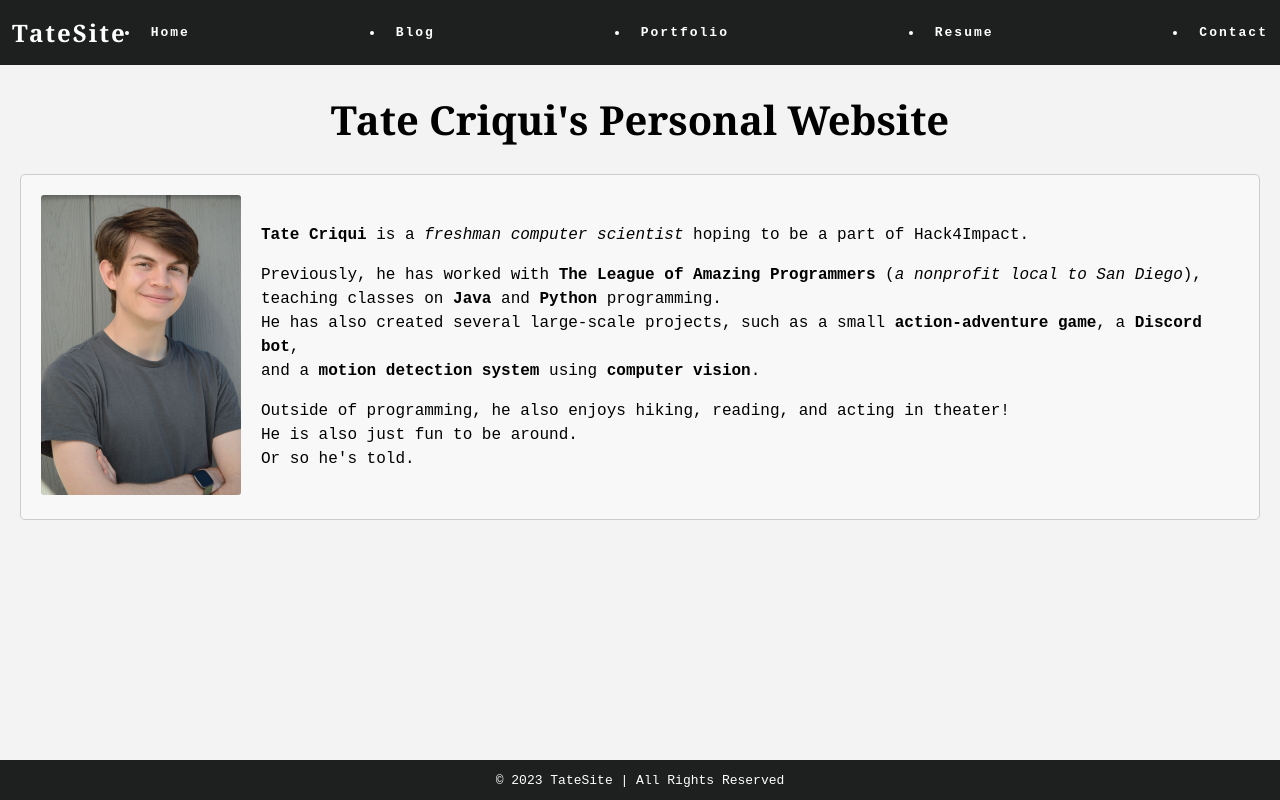
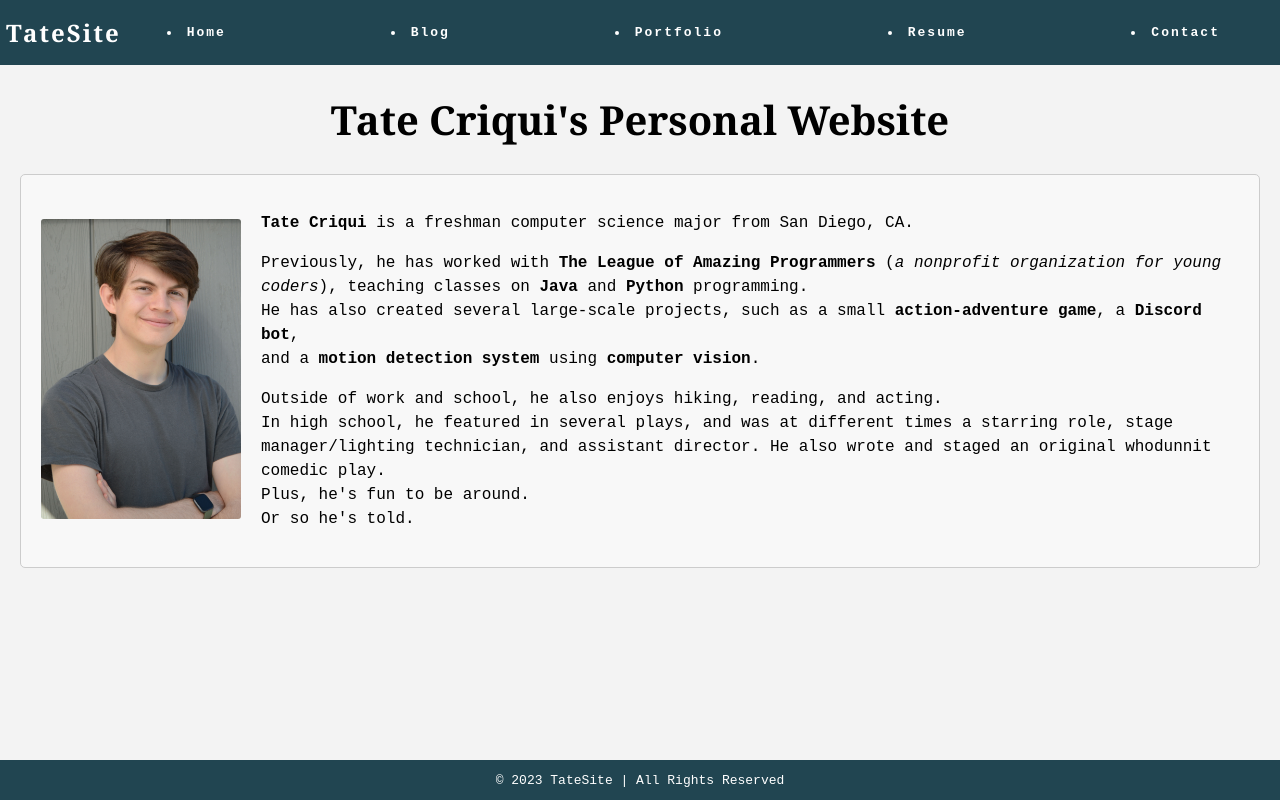
Before and after one commit to tlcriq/tlcriq.github.io, a plain HTML site: page index.html in a window 1280 px wide. Drawn offline with Linux system fonts and the light colour scheme.

Commit message:
Improved coloring & started on content refinement

```diff
--- a/index.html
+++ b/index.html
@@ -30,20 +30,23 @@
                 </div>
                 <div class="about-text">
                     <p>
-                        <strong>Tate Criqui</strong> is a <em>freshman computer scientist</em>
-                        hoping to be a part of Hack4Impact.
+                        <strong>Tate Criqui</strong> is a freshman computer science major
+                        from San Diego, CA.
                     </p>
 
                     <p>
                         Previously, he has worked with <strong>The League of Amazing Programmers</strong>
-                        (<em>a nonprofit local to San Diego</em>), teaching classes on <strong>Java</strong> and <strong>Python</strong> programming.
+                        (<em>a nonprofit organization for young coders</em>), teaching classes on <strong>Java</strong> and <strong>Python</strong> programming.
                         <br> He has also created several large-scale projects, such as a small <strong>action-adventure game</strong>, a <strong>Discord bot</strong>,
                         <br> and a <strong>motion detection system</strong> using <strong>computer vision</strong>.
                     </p>
 
                     <p>
-                        Outside of programming, he also enjoys hiking, reading, and acting in theater!
-                        <br> He is also just fun to be around.
+                        Outside of work and school, he also enjoys hiking, reading, and acting.
+                        <br> In high school, he featured in several plays, and was at different times
+                        a starring role, stage manager/lighting technician, and assistant director.
+                        He also wrote and staged an original whodunnit comedic play.
+                        <br> Plus, he's fun to be around.
                         <br> Or so he's told.
                     </p>
                 </div>
--- a/styles.css
+++ b/styles.css
@@ -4,6 +4,7 @@
   --cg-blue: rgb(36, 94, 255);
   --cg-grey: rgb(243, 243, 243);
   --cg-white: rgb(255, 255, 255);
+  --cg-teal: rgb(33, 69, 81);
 }
 
 html {
@@ -34,7 +35,7 @@ body {
   align-items: center;
   text-align: center;
 
-  background-color: var(--cg-black);
+  background-color: var(--cg-teal);
   color: var(--cg-white);
   padding: 0px 0px;
 
@@ -56,7 +57,7 @@ body {
 .navbar a {
   color: var(--cg-white);
   font-weight: bold;
-  margin: 0 12px;
+  margin: 0 60px 0 6px;
   text-decoration: none;
   letter-spacing: 2px;
 
@@ -268,7 +269,7 @@ form {
   display: flex;
   justify-content: center;
   align-items: center;
-  background-color: var(--cg-black);
+  background-color: var(--cg-teal);
   color: var(--cg-white);
   position: absolute;
   bottom: 0;
```
Also changed, not shown: portfolio.html (+1 -1 lines).
